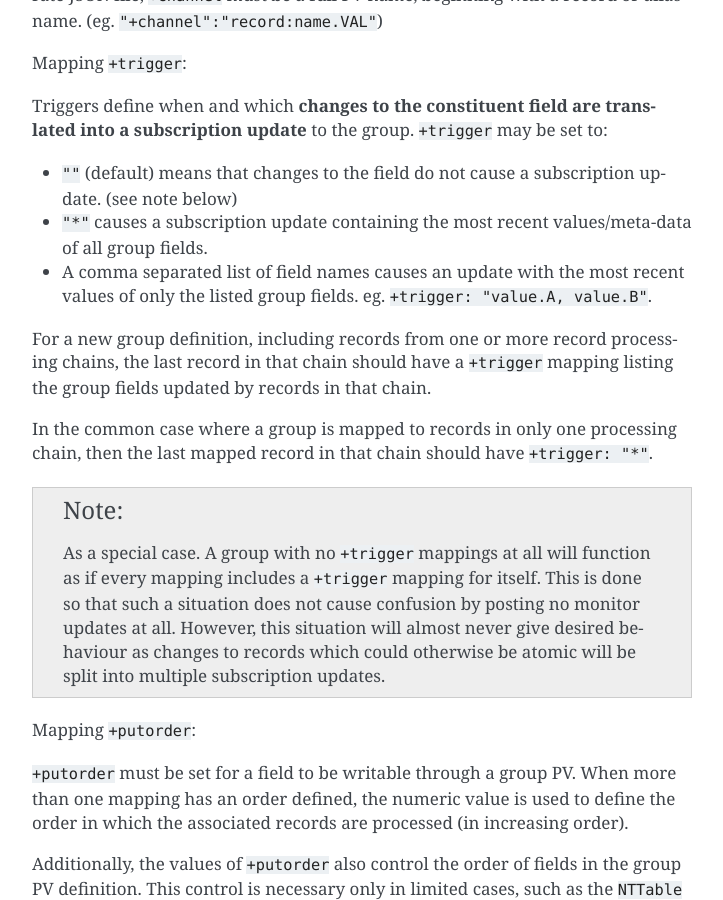
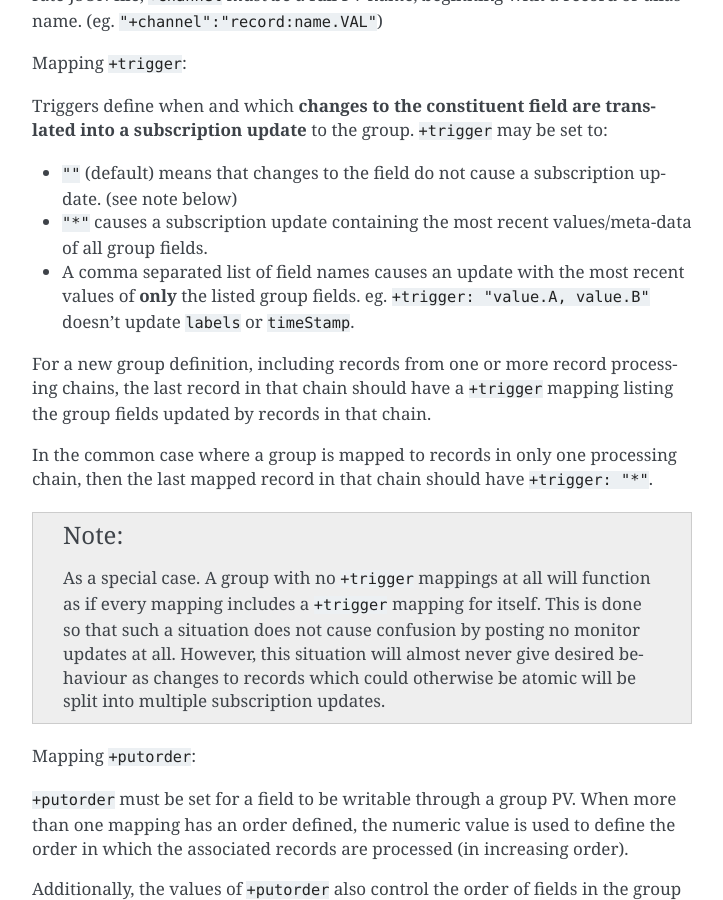
Before and after one commit to epics-base/pvxs, a Sphinx documentation site: the page built from documentation/qgroup.rst, in a window 1280 px wide and 900 px high, scrolled down 2572 px. Shown: the whole window, without its empty margins (388-1111 px from the left). Built offline with Sphinx 7.4.7, drawn with Linux system fonts in a browser that asks for light colours; pages that are not in the unit, such as notebooks, are missing from menus.

Commit message:
doc: emphasize +trigger behavior.

```diff
--- a/documentation/qgroup.rst
+++ b/documentation/qgroup.rst
@@ -126,8 +126,8 @@ Triggers define when and which **changes to the constituent field are translated
 
 - ``""`` (default) means that changes to the field do not cause a subscription update.  (see note below)
 - ``"*"`` causes a subscription update containing the most recent values/meta-data of all group fields.
-- A comma separated list of field names causes an update with the most recent values of only the listed group fields.
-  eg. ``+trigger: "value.A, value.B"``.
+- A comma separated list of field names causes an update with the most recent values of **only** the listed group fields.
+  eg. ``+trigger: "value.A, value.B"`` doesn't update ``labels`` or ``timeStamp``.
 
 For a new group definition, including records from one or more record processing chains,
 the last record in that chain should have a ``+trigger`` mapping listing the group fields
```
